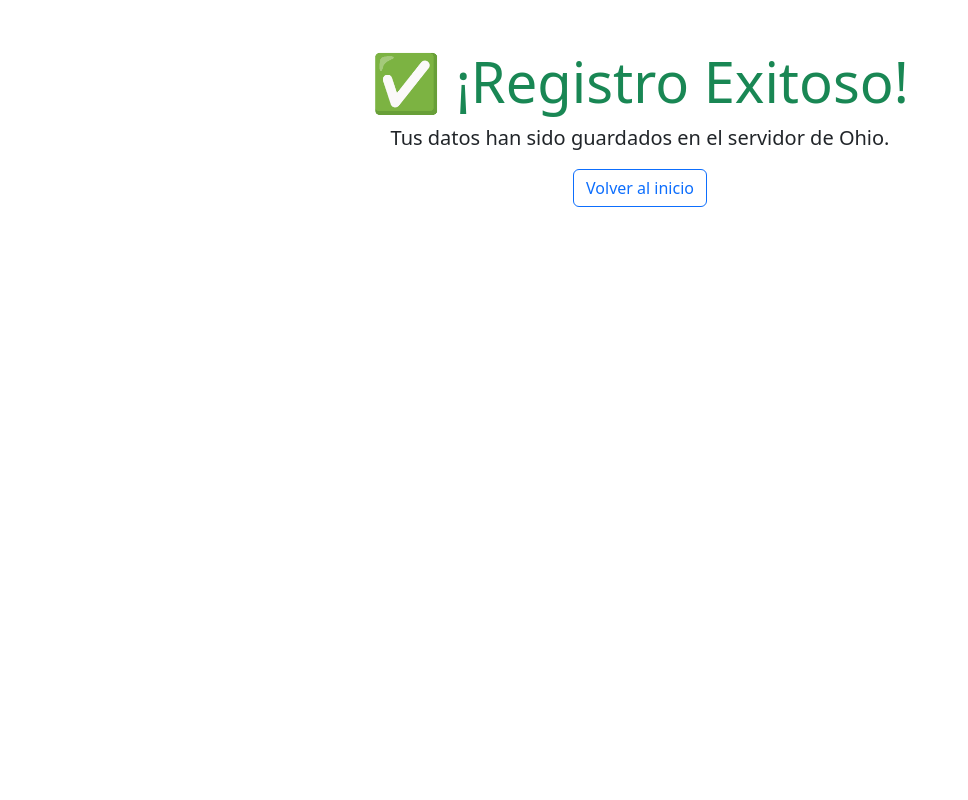
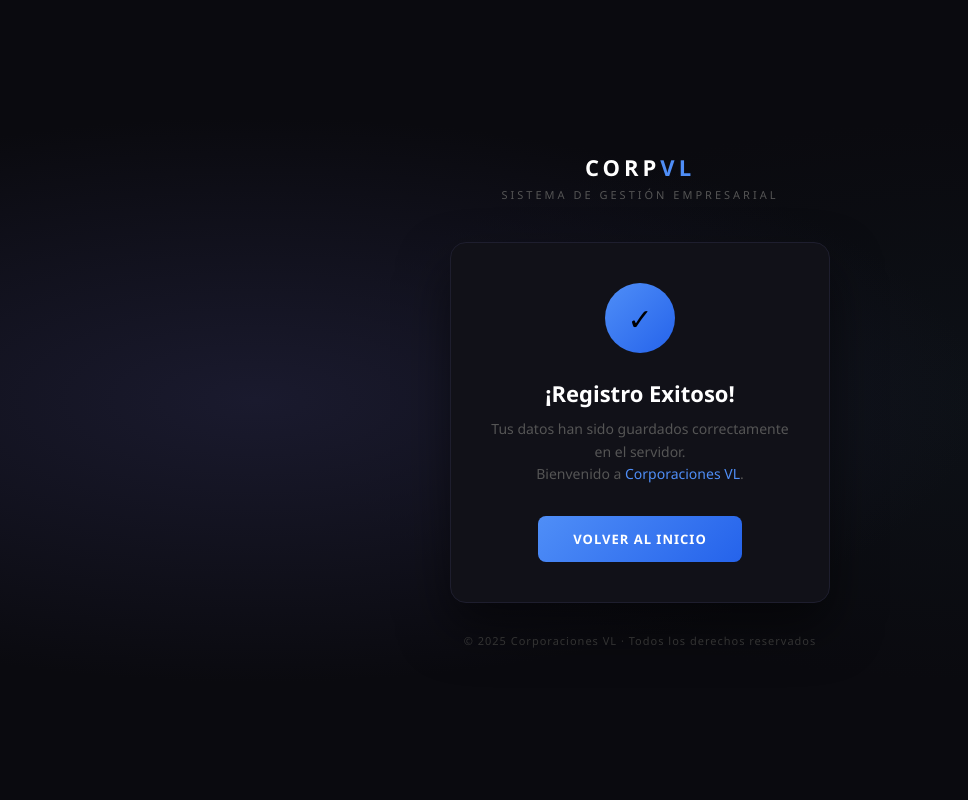
Before and after one commit to leonardov243-byte/corporaciones-vl, a Flask app: template templates/thanks.html in a window 1280 px wide. Shown: the whole page, without its empty margins (0-968 px from the left). Run offline with Flask 3, Linux system fonts and the light colour scheme; the template is opened without the code that fills it, so the values that code supplies are empty.

Commit message:
Nuevo diseño dark mode thanks

```diff
--- a/templates/thanks.html
+++ b/templates/thanks.html
@@ -2,14 +2,65 @@
 <html lang="es">
 <head>
     <meta charset="UTF-8">
-    <title>¡Gracias!</title>
-    <link href="https://cdn.jsdelivr.net/npm/bootstrap@5.3.0/dist/css/bootstrap.min.css" rel="stylesheet">
+    <meta name="viewport" content="width=device-width, initial-scale=1.0">
+    <title>Corporaciones VL | Registro Exitoso</title>
+    <style>
+        * { margin: 0; padding: 0; box-sizing: border-box; }
+        body {
+            background: #0a0a0f;
+            min-height: 100vh;
+            display: flex;
+            align-items: center;
+            justify-content: center;
+            font-family: 'Segoe UI', sans-serif;
+            background-image: radial-gradient(ellipse at 20% 50%, #1a1a2e 0%, transparent 50%),
+                              radial-gradient(ellipse at 80% 50%, #0d1117 0%, transparent 50%);
+        }
+        .container { width: 100%; max-width: 420px; padding: 20px; text-align: center; }
+        .logo { margin-bottom: 40px; }
+        .logo h1 { color: #ffffff; font-size: 22px; font-weight: 700; letter-spacing: 4px; text-transform: uppercase; }
+        .logo span { color: #4f8ef7; }
+        .logo p { color: #555; font-size: 11px; letter-spacing: 3px; text-transform: uppercase; margin-top: 5px; }
+        .card { background: #111118; border: 1px solid #1e1e2e; border-radius: 16px; padding: 40px; box-shadow: 0 25px 50px rgba(0,0,0,0.5); }
+        .icon {
+            width: 70px; height: 70px;
+            background: linear-gradient(135deg, #4f8ef7, #2563eb);
+            border-radius: 50%;
+            display: flex; align-items: center; justify-content: center;
+            margin: 0 auto 25px auto;
+            font-size: 30px;
+        }
+        .card h2 { color: #fff; font-size: 22px; font-weight: 700; margin-bottom: 10px; }
+        .card p { color: #555; font-size: 14px; line-height: 1.6; margin-bottom: 30px; }
+        .card p span { color: #4f8ef7; }
+        .btn {
+            display: inline-block;
+            background: linear-gradient(135deg, #4f8ef7, #2563eb);
+            border: none; border-radius: 8px;
+            padding: 14px 35px;
+            color: #fff; font-size: 13px; font-weight: 600;
+            letter-spacing: 1px; text-transform: uppercase;
+            text-decoration: none;
+            transition: opacity 0.3s, transform 0.2s;
+        }
+        .btn:hover { opacity: 0.9; transform: translateY(-1px); }
+        .footer { text-align: center; color: #333; font-size: 11px; margin-top: 30px; letter-spacing: 1px; }
+    </style>
 </head>
-<body class="text-center p-5">
+<body>
     <div class="container">
-        <h1 class="display-4 text-success">✅ ¡Registro Exitoso!</h1>
-        <p class="lead">Tus datos han sido guardados en el servidor de Ohio.</p>
-        <a href="/" class="btn btn-outline-primary">Volver al inicio</a>
+        <div class="logo">
+            <h1>Corp<span>VL</span></h1>
+            <p>Sistema de Gestión Empresarial</p>
+        </div>
+        <div class="card">
+            <div class="icon">✓</div>
+            <h2>¡Registro Exitoso!</h2>
+            <p>Tus datos han sido guardados correctamente en el servidor.<br>
+            Bienvenido a <span>Corporaciones VL</span>.</p>
+            <a href="/" class="btn">Volver al inicio</a>
+        </div>
+        <p class="footer">© 2025 Corporaciones VL · Todos los derechos reservados</p>
     </div>
 </body>
 </html>
```
